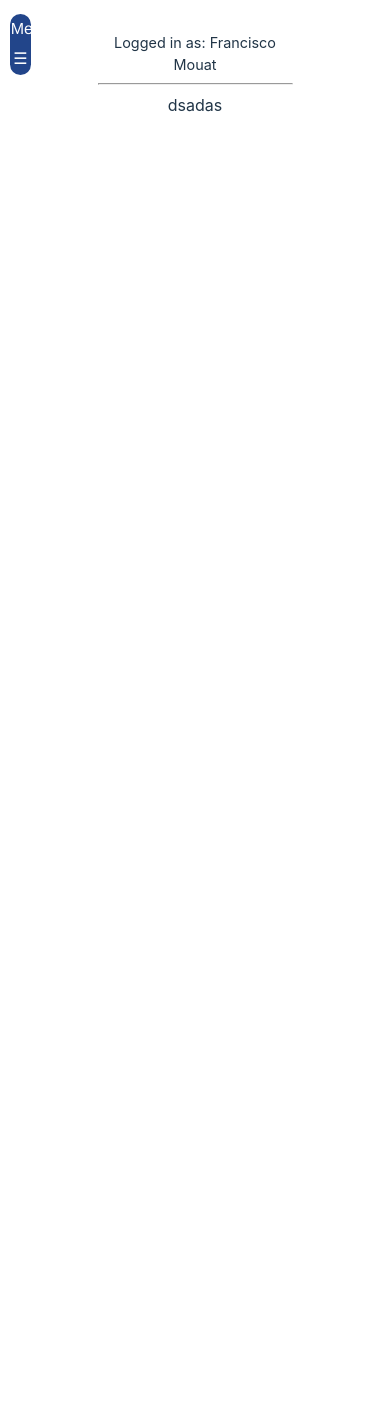
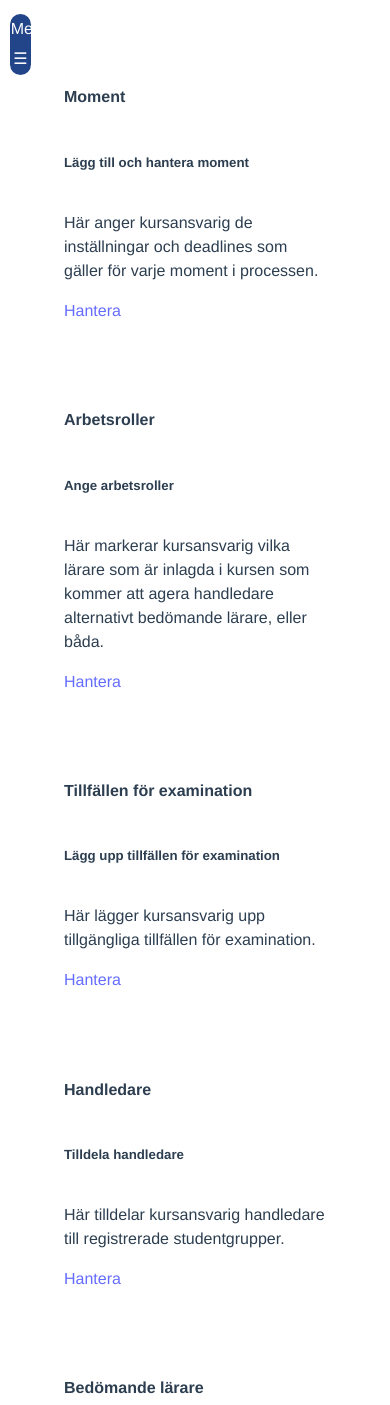
Before and after one commit to Francisco-fco/poc-pinia, a Vue app: page /my-page in a window 390 px wide. Shown: the top 1405 px of the page. Before the commit the page ends 908 px from the top, so only its background shows below. Built offline with nearby package versions, Linux system fonts and the light colour scheme; what @fortawesome/pro-light-svg-icons, @fortawesome/pro-solid-svg-icons would draw is missing.

Commit message:
adds view and a component

```diff
--- /dev/null
+++ b/src/Views/MainView.vue
@@ -0,0 +1,127 @@
+<template>
+  <div class="row g-1">
+    <OptionCard
+      class="p-2"
+      :title="momentTitle"
+      :header="moment"
+      :text="momentText"
+      :btn="momentBtn"
+      :route="routeMomentList"
+    />
+    <OptionCard
+      class="p-2"
+      :title="manageStaffTitle"
+      :header="manageStaff"
+      :text="manageStaffText"
+      :btn="manageStaffBtn"
+      :route="routeStaffList"
+    />
+    <OptionCard
+      class="p-2"
+      :title="timeAndRoomTitle"
+      :header="timeAndRoom"
+      :text="timeAndRoomText"
+      :btn="timeAndRoomBtn"
+      :route="routeTimeAndRoom"
+    />
+    <OptionCard
+      class="p-2"
+      :title="connectStaffAndStudentsTitle"
+      :header="connectStaffAndStudents"
+      :text="connectStaffAndStudentsText"
+      :btn="connectStaffAndStudentsBtn"
+      :route="routeConnectStaffAndStudents"
+    />
+    <OptionCard
+      class="p-2"
+      :title="examinerTitle"
+      :header="examiner"
+      :text="examinerText"
+      :btn="examinerBtn"
+      :route="routeExaminerList"
+    />
+  </div>
+</template>
+
+<script lang="ts">
+import { defineComponent } from 'vue';
+import OptionCard from '../components/OptionCard.vue';
+
+export default defineComponent({
+  name: 'AdminView',
+  components: {
+    OptionCard,
+  },
+  setup() {
+    const manageStaff = 'Arbetsroller';
+    const manageStaffTitle = 'Ange arbetsroller';
+    const manageStaffText =
+      'Här markerar kursansvarig vilka lärare som är inlagda i kursen som kommer att agera handledare alternativt bedömande lärare, eller båda.';
+    const manageStaffBtn = 'Hantera';
+    const routeStaffList = '/admin/personal-list';
+
+    const timeAndRoom = 'Tillfällen för examination';
+    const timeAndRoomTitle = 'Lägg upp tillfällen för examination';
+    const timeAndRoomText =
+      'Här lägger kursansvarig upp tillgängliga tillfällen för examination.';
+    const timeAndRoomBtn = 'Hantera';
+    const routeTimeAndRoom = '/course-manager/room-list';
+
+    const connectStaffAndStudents = 'Handledare';
+    const connectStaffAndStudentsTitle = 'Tilldela handledare';
+    const connectStaffAndStudentsText =
+      'Här tilldelar kursansvarig handledare till registrerade studentgrupper.';
+    const connectStaffAndStudentsBtn = 'Hantera';
+    const routeConnectStaffAndStudents = '/course-manager/studentgroup-list';
+
+    const moment = 'Moment';
+    const momentTitle = 'Lägg till och hantera moment';
+    const momentText =
+      'Här anger kursansvarig de inställningar och deadlines som gäller för varje moment i processen.';
+    const momentBtn = 'Hantera';
+    const routeMomentList = '/course-manager/moment-list';
+
+    const examiner = 'Bedömande lärare';
+    const examinerTitle =
+      'Tilldela bedömande lärare och tillfällen för examination';
+    const examinerText =
+      'Här tilldelar kursansvarig bedömande lärare och examinationstillfälle till registrerade studentgrupper.';
+    const examinerBtn = 'Hantera';
+    const routeExaminerList = '/examiner/examination-list';
+
+    return {
+      manageStaff,
+      manageStaffTitle,
+      manageStaffText,
+      manageStaffBtn,
+      routeStaffList,
+
+      timeAndRoom,
+      timeAndRoomTitle,
+      timeAndRoomText,
+      timeAndRoomBtn,
+      routeTimeAndRoom,
+
+      connectStaffAndStudents,
+      connectStaffAndStudentsTitle,
+      connectStaffAndStudentsText,
+      connectStaffAndStudentsBtn,
+      routeConnectStaffAndStudents,
+
+      moment,
+      momentTitle,
+      momentText,
+      momentBtn,
+      routeMomentList,
+
+      examiner,
+      examinerTitle,
+      examinerText,
+      examinerBtn,
+      routeExaminerList,
+    };
+  },
+});
+</script>
+
+<style scoped></style>
--- a/src/components/Drawer.vue
+++ b/src/components/Drawer.vue
@@ -19,8 +19,10 @@
         >
           <span style="font-size: 20px; color: white"
             ><a
+              tabindex="0"
               style="font-size: 19px; color: white; cursor: pointer"
               @click="toggleSidebar"
+              @keyup.enter="toggleDropdown"
               >Stäng ✖</a
             ></span
           >
@@ -43,22 +45,26 @@
         <li><a href="/contacts">Kontakter</a></li>
         <hr />
         <li>
-          <a style="cursor: pointer" @click="toggleDropdown('administration')"
+          <a tabindex="0" style="cursor: pointer" @click="toggleDropdown('administration')"
             >Administration</a
           >
           <font-awesome-icon
+          tabindex="0"
             @click="toggleDropdown('administration')"
+            @keyup.enter="toggleDropdown"
             v-if="!dropdowns.administration"
             icon="fa-solid fa-caret-right"
             size="lg"
-            style="padding-left: 1vw; cursor: pointer"
+            style="margin-left: 5vw; cursor: pointer"
           />
           <font-awesome-icon
+          tabindex="0"
             @click="toggleDropdown('administration')"
+            @keyup.enter="toggleDropdown"
             v-else
             icon="fa-solid fa-caret-down"
             size="lg"
-            style="padding-left: 1vw; cursor: pointer"
+            style="margin-left: 5vw; cursor: pointer;"
           />
           <ul v-if="dropdowns.administration" class="dropdown">
             <li><a href="#">Option 1</a></li>
--- a/src/components/HelloWorld.vue
+++ b/src/components/HelloWorld.vue
@@ -1,8 +1,6 @@
 <template>
   <hr />
-  <div>
-    dsadas
-  </div>
+  <MainView />
 </template>
 
 <script lang="ts">
--- /dev/null
+++ b/src/components/OptionCard.vue
@@ -0,0 +1,47 @@
+<template>
+    <div class="col-md-4 col-6">
+      <div class="card border border border-top-0" style="max-width: 20rem;">
+        <div class="card-header"><h4>{{header}}</h4></div>
+        <div class="card-body">
+          <h5 class="card-title">{{ title }}</h5>
+          <p class="card-text">{{text}}</p>
+          <router-link :to="route" class="btn btn-primary">{{btn}}</router-link>
+        </div>
+      </div>
+    </div>
+</template>
+
+<script lang="ts">
+  import { defineComponent } from 'vue';
+  export default defineComponent({
+    name: 'OptionCard',
+    components: {
+    },
+    props: {
+        header: String,
+        title: String,
+        text: String,
+        route: String,
+        btn: String,
+    },
+  setup() {
+    return {
+    }
+  }
+})
+</script>
+
+<style>
+  .card {
+    height: 100%;
+
+  }
+  .card-body {
+    display:flex;
+    height: 100%;
+    flex-direction: column;
+  }
+  .card-text {
+    flex-grow: 1;
+  }
+</style>
--- a/src/router/router.ts
+++ b/src/router/router.ts
@@ -9,6 +9,15 @@ const routes: Array<RouteRecordRaw> = [
     component: () => import('../components/HelloWorld.vue'),
     meta: {
       title: computed(() => "Home"),
+      breadcrumbs: []
+    }
+  },
+  {
+    path: '/my-page',
+    name: 'My page',
+    component: () => import('../Views/MainView.vue'),
+    meta: {
+      title: computed(() => "My page"),
       breadcrumbs: []
     }
   },
```
